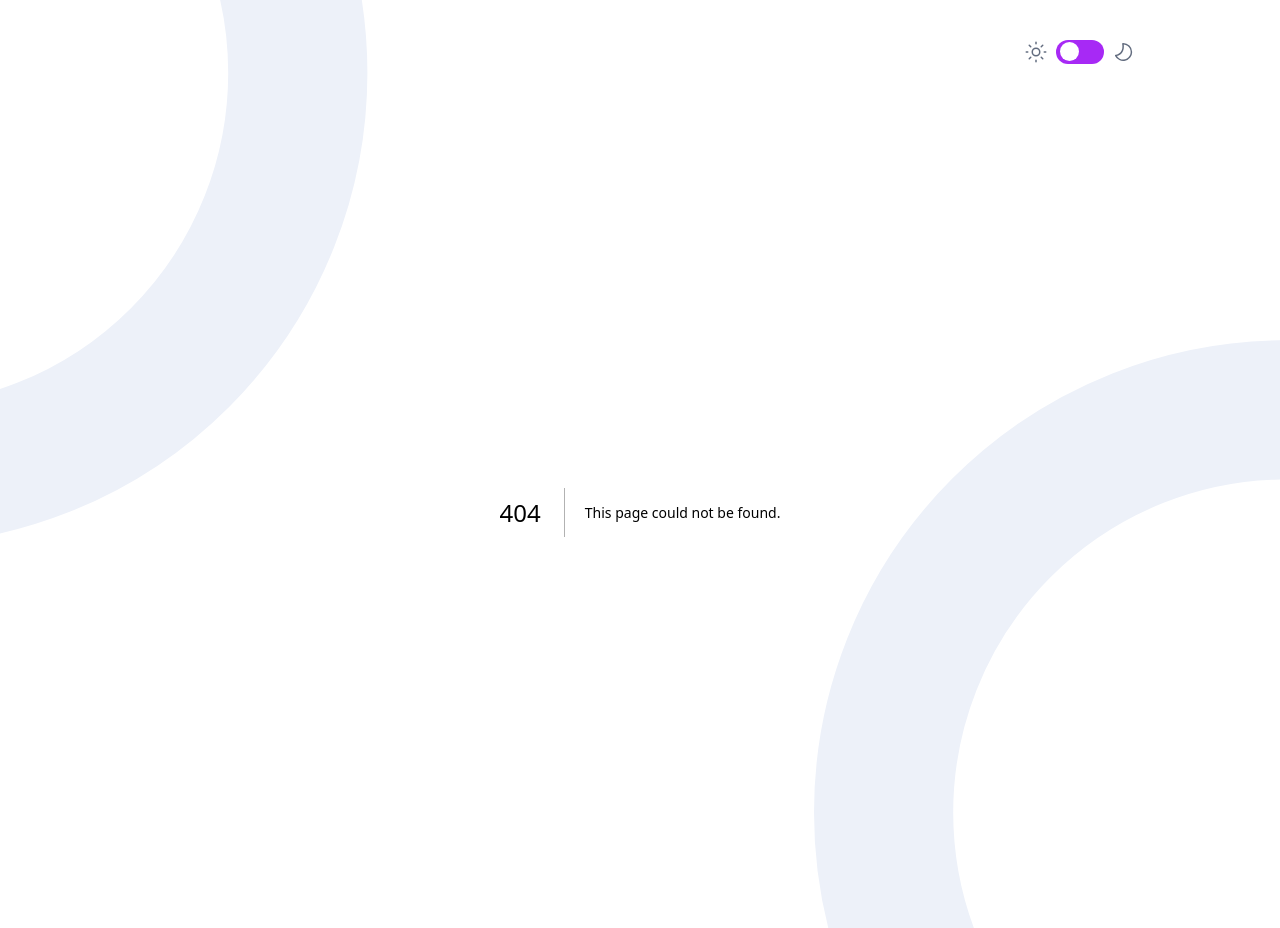
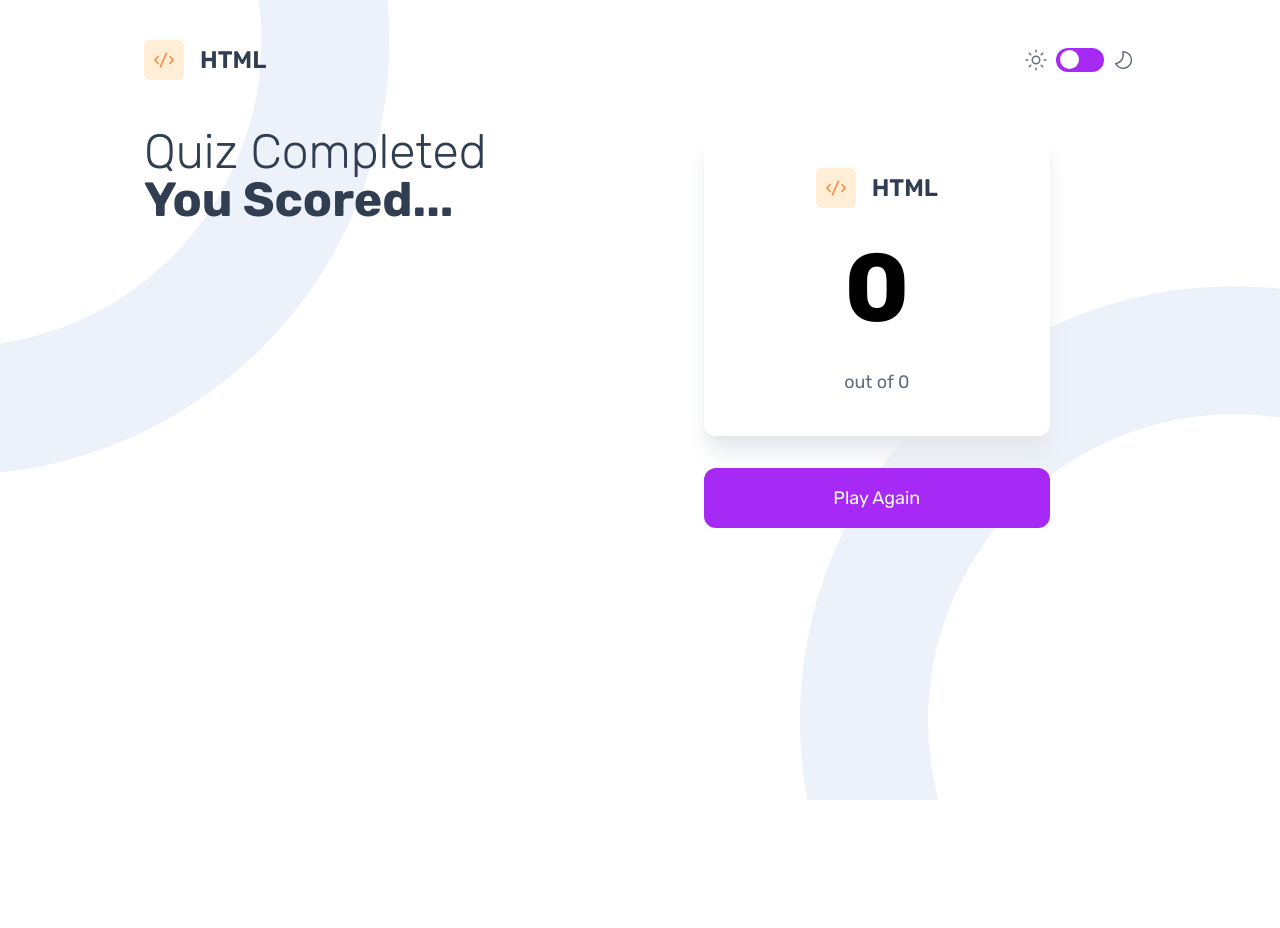
Before and after one commit to duncan-chege/frontend-quiz, a Next.js app: page /html/final-score in a window 1280 px wide. Before the commit this address had no page. After the commit the page ends 800 px from the top, so only its background shows below. Built offline with nearby package versions, Linux system fonts and the light colour scheme.

Commit message:
complete the html section

```diff
--- /dev/null
+++ b/app/html/final-score/page.tsx
@@ -0,0 +1,7 @@
+import ScoreScreen from "@/components/ScoreScreen";
+
+export default function JavascriptFinalScore(){
+    return (
+        <ScoreScreen/>
+    )
+}
--- /dev/null
+++ b/app/html/page.tsx
@@ -0,0 +1,5 @@
+import QuizComponent from "@/components/QuizComponent";
+
+export default function QuizPage(){
+  return <QuizComponent quizIndex={0} />
+}
--- a/app/page.tsx
+++ b/app/page.tsx
@@ -1,9 +1,9 @@
-import Image from "next/image"
-import htmlIcon from "@/public/icon-html.svg"
-import cssIcon from "@/public/icon-css.svg"
-import jsIcon from "@/public/icon-js.svg"
-import accessibilityIcon from "@/public/icon-accessibility.svg"
-import Link from "next/link"
+import Image from "next/image";
+import htmlIcon from "@/public/icon-html.svg";
+import cssIcon from "@/public/icon-css.svg";
+import jsIcon from "@/public/icon-js.svg";
+import accessibilityIcon from "@/public/icon-accessibility.svg";
+import Link from "next/link";
 
 export default function HomePage() {
   return (
@@ -12,32 +12,56 @@ export default function HomePage() {
         <h1 className="text-5xl font-light text-dark-navy">
           Welcome to the <span className="font-bold">Frontend Quiz!</span>
         </h1>
-        <p className="mt-8 mb-4 text-grey-navy italic">Pick a subject to get started</p>
+        <p className="mt-8 mb-4 text-grey-navy italic">
+          Pick a subject to get started
+        </p>
       </div>
       <div className="flex flex-col gap-y-6">
+        <Link href="html">
           <div className="cursor-pointer p-4 flex gap-x-6 items-center shadow-md shadow-gray-200 bg-white rounded-xl">
-          <Image src={htmlIcon} alt="html icon" className="p-2 bg-orange-100 rounded-md" />
+            <Image
+              src={htmlIcon}
+              alt="html icon"
+              className="p-2 bg-orange-100 rounded-md"
+            />
             <h2 className="text-2xl font-semibold text-dark-navy">HTML</h2>
           </div>
+        </Link>
 
         <Link href="css">
           <div className="cursor-pointer p-4 flex gap-x-6 items-center shadow-md shadow-gray-200 bg-white rounded-xl">
-          <Image src={cssIcon} alt="css icon" className="p-2 bg-emerald-100 rounded-md" />
+            <Image
+              src={cssIcon}
+              alt="css icon"
+              className="p-2 bg-emerald-100 rounded-md"
+            />
             <h2 className="text-2xl font-semibold text-dark-navy">CSS</h2>
           </div>
         </Link>
 
         <Link href="/javascript">
           <div className="cursor-pointer p-4 flex gap-x-6 items-center shadow-md shadow-gray-200 bg-white rounded-xl">
-          <Image src={jsIcon} alt="js icon" className="p-2 bg-blue-100 rounded-md" />
-          <h2 className="text-2xl font-semibold text-dark-navy">Javascript</h2>
+            <Image
+              src={jsIcon}
+              alt="js icon"
+              className="p-2 bg-blue-100 rounded-md"
+            />
+            <h2 className="text-2xl font-semibold text-dark-navy">
+              Javascript
+            </h2>
           </div>
         </Link>
 
         <Link href="/accessibility">
           <div className="cursor-pointer p-4 flex gap-x-6 items-center shadow-md shadow-gray-200 bg-white rounded-xl">
-          <Image src={accessibilityIcon} alt="accessibility icon" className="p-2 bg-violet-200 rounded-md" />
-          <h2 className="text-2xl font-semibold text-dark-navy">Accessibility</h2>
+            <Image
+              src={accessibilityIcon}
+              alt="accessibility icon"
+              className="p-2 bg-violet-200 rounded-md"
+            />
+            <h2 className="text-2xl font-semibold text-dark-navy">
+              Accessibility
+            </h2>
           </div>
         </Link>
       </div>
--- a/components/Header.tsx
+++ b/components/Header.tsx
@@ -7,6 +7,7 @@ import sunIcon from "@/public/icon-sun-dark.svg";
 import accessibilityIcon from "@/public/icon-accessibility.svg";
 import javascriptIcon from "@/public/icon-js.svg";
 import cssIcon from "@/public/icon-css.svg";
+import htmlIcon from "@/public/icon-html.svg"
 
 export default function Header() {
   const pathname = usePathname(); // Get the current route
@@ -15,8 +16,8 @@ export default function Header() {
   const dynamicPageData: { [key: string]: { title: string; icon: string } } = {
     accessibility: { title: "Accessibility", icon: accessibilityIcon },
     javascript: { title: "Javascript", icon: javascriptIcon },
-    css : { title: "CSS", icon: cssIcon }
-    // "html": { title: "HTML", icon: htmlIcon },
+    css : { title: "CSS", icon: cssIcon },
+    html : { title: "HTML", icon: htmlIcon },
   };
 
   // Find the first matching keyword in pathname
@@ -41,6 +42,8 @@ export default function Header() {
                 ? "bg-blue-100"
                 : title === "CSS"
                 ? "bg-emerald-100"
+                : title === "HTML"
+                ? "bg-orange-100"
                 : ""
             }`}
             src={icon}
--- a/components/ScoreScreen.tsx
+++ b/components/ScoreScreen.tsx
@@ -1,12 +1,13 @@
 "use client";
 
 import { usePathname } from "next/navigation";
+import Image from "next/image";
+import { useQuiz } from "@/context/QuizContext";
+import Link from "next/link";
 import accessibilityIcon from "@/public/icon-accessibility.svg";
 import javascriptIcon from "@/public/icon-js.svg";
 import cssIcon from "@/public/icon-css.svg"
-import Image from "next/image";
-import { useQuiz } from "@/context/QuizContext";
-import Link from "next/link";
+import htmlIcon from "@/public/icon-html.svg"
 
 export default function ScoreScreen() {
   const { score, totalQuestions } = useQuiz();
@@ -16,8 +17,8 @@ export default function ScoreScreen() {
   const dynamicPageData: { [key: string]: { title: string; icon: string } } = {
     accessibility: { title: "Accessibility", icon: accessibilityIcon },
     javascript: { title: "Javascript", icon: javascriptIcon },
-    css: { title: "CSS", icon: cssIcon }
-    // "html": { title: "HTML", icon: htmlIcon },
+    css: { title: "CSS", icon: cssIcon },
+    html : { title: "HTML", icon: htmlIcon },
   };
 
   const matchingKey = Object.keys(dynamicPageData).find((key) =>
@@ -47,6 +48,8 @@ export default function ScoreScreen() {
                   ? "bg-blue-100"
                   : title === "CSS"
                   ? "bg-emerald-100"
+                  : title === "HTML"
+                  ? "bg-orange-100"
                   : ""
               }`}
               src={icon}
```
Lines whose indentation alone changed are shown as unchanged.
